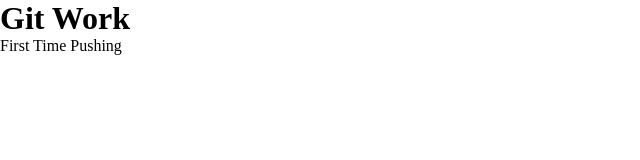
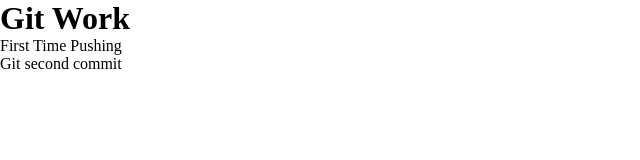
Before and after one commit to Virgoteks/JawanPakistan, a plain HTML site: page index.html in a window 1280 px wide. Shown: the whole page, without its empty margins (0-640 px from the left). Drawn offline with Linux system fonts and the light colour scheme.

Commit message:
second commit

```diff
--- a/index.html
+++ b/index.html
@@ -9,5 +9,6 @@
 <body>
     <h1>Git Work</h1>
     <p>First Time Pushing</p>
+    <p>Git second commit</p>
 </body>
 </html>
```
